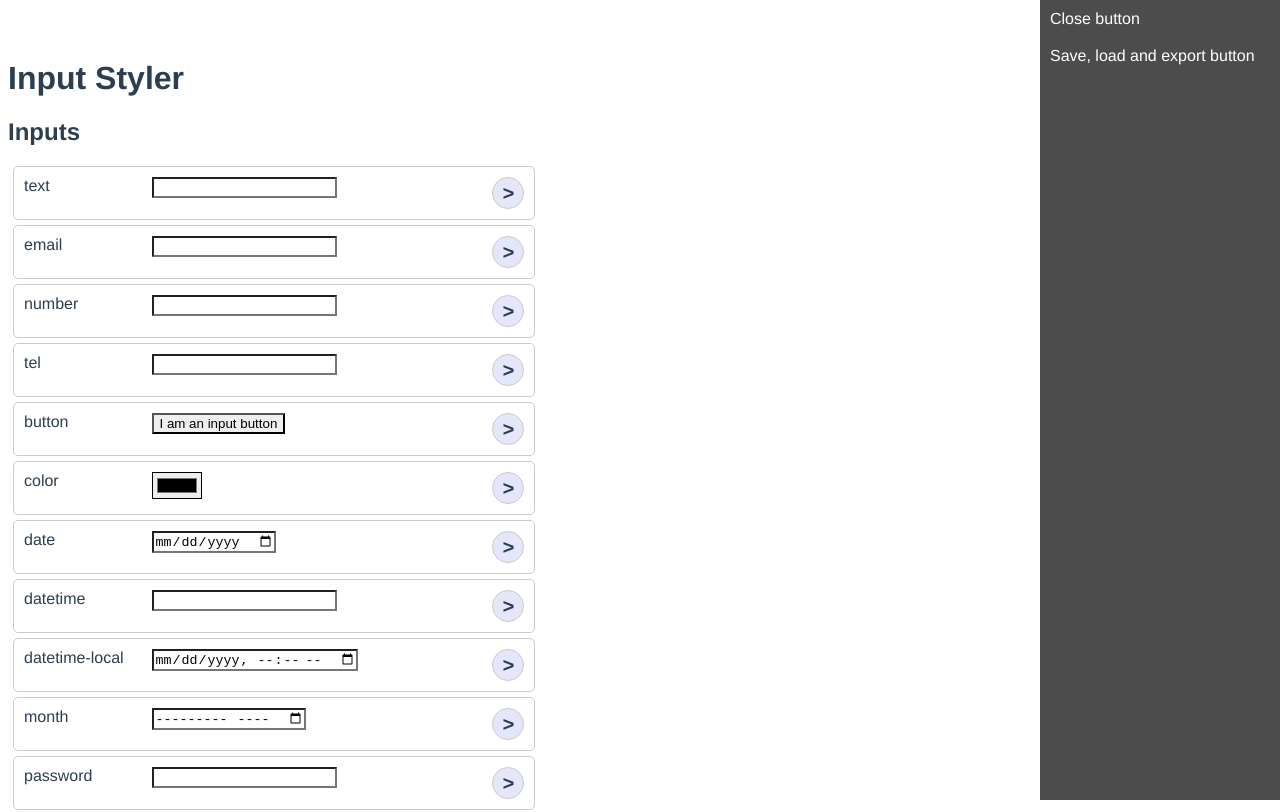
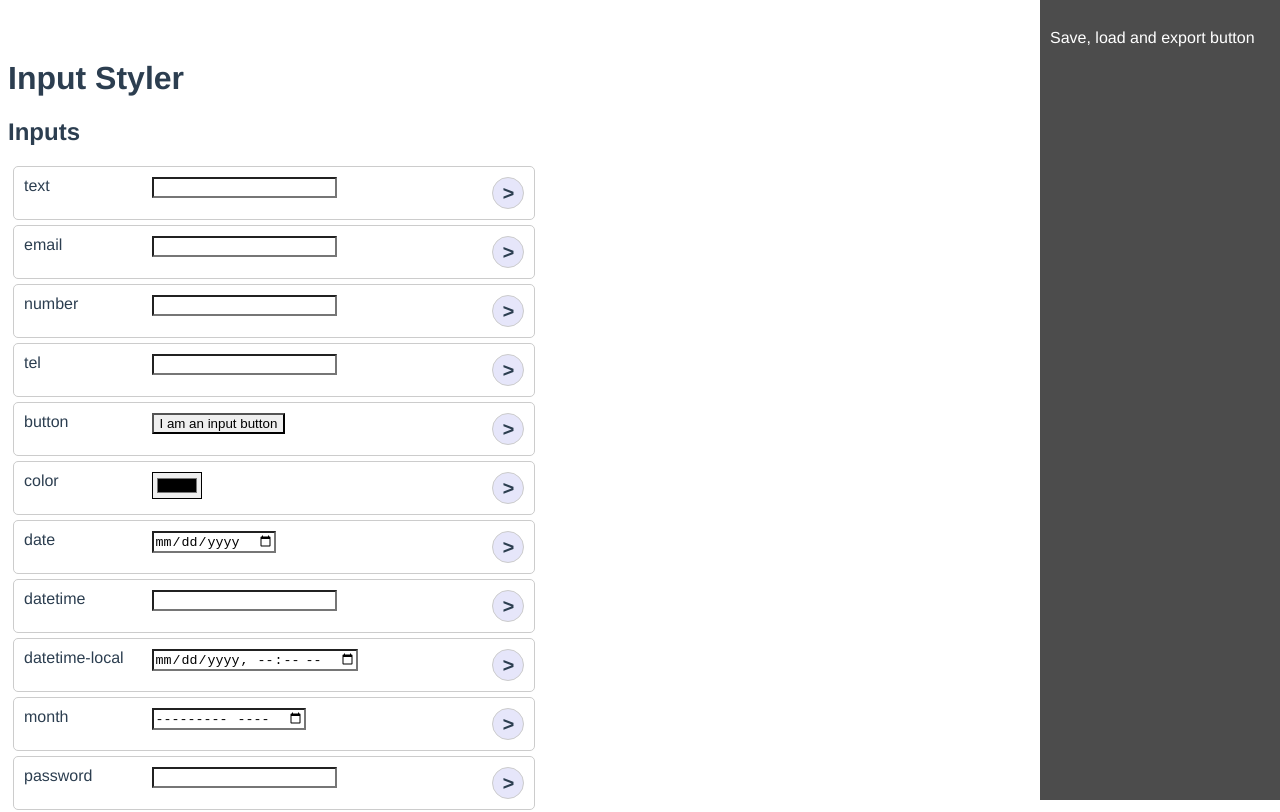
Before and after one commit to swape/inputStyler, a Vue app: page / in a window 1280 px wide. Shown: the top 812 px of the page. Built offline with nearby package versions, Linux system fonts and the light colour scheme.

Commit message:
hide close button for now

```diff
--- a/src/components/Inputs.vue
+++ b/src/components/Inputs.vue
@@ -1,7 +1,7 @@
 <template>
   <div class="container">
     <div class="floating">
-      <div>Close button</div>
+      <!-- <div>Close button</div> -->
       <h3>{{ selectedElement }}</h3>
 
       <div v-if="selectedElement">
```
